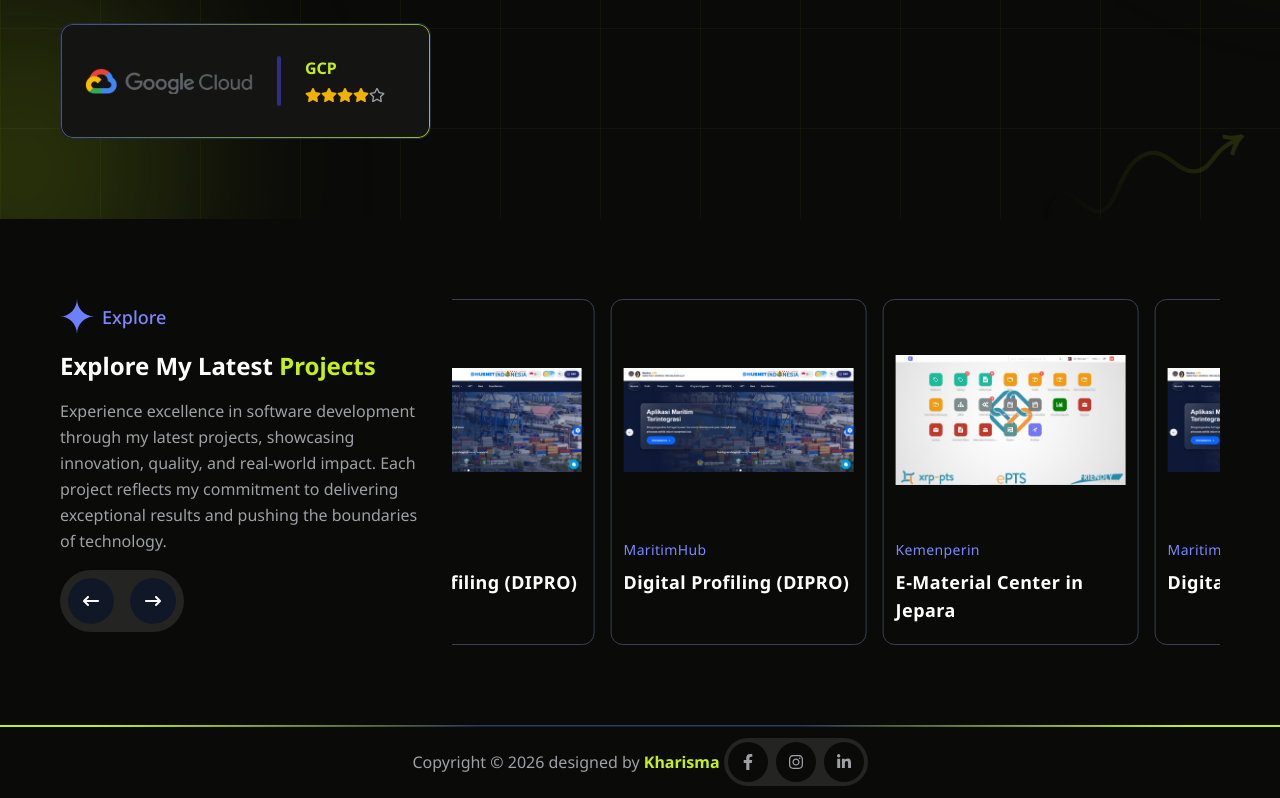
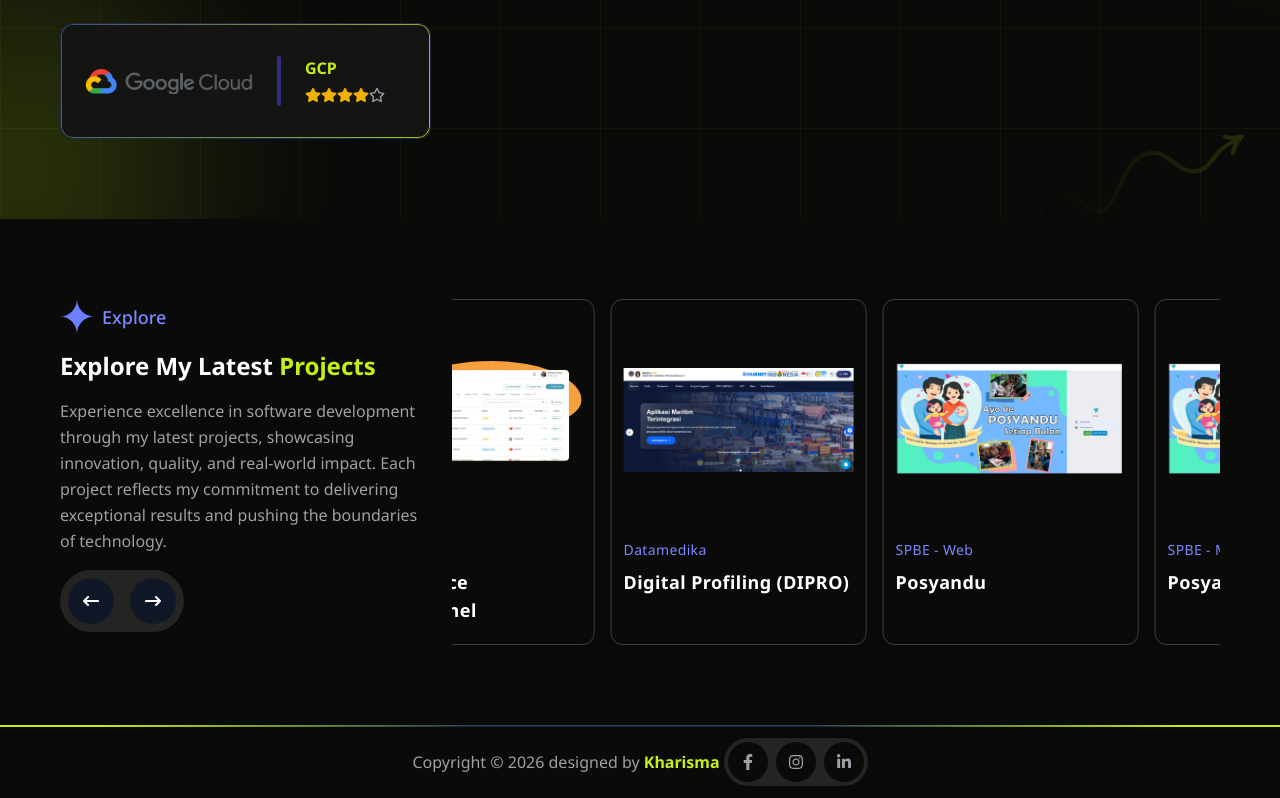
Before and after one commit to kharismaprasetya/cv_profile, a Next.js app: page / in a window 1280 px wide. Shown: the part 3877-4675 px from the top of the page. Built offline with nearby package versions, Linux system fonts and the light colour scheme.

Commit message:
[WIP] Fill projects data

```diff
--- a/components/project/Project.tsx
+++ b/components/project/Project.tsx
@@ -16,9 +16,24 @@ const projects = [
     image: "/images/jepara/erpnext-dashboard.jpg",
   },
   {
-    title: "MaritimHub",
+    title: "Praktis",
+    description: "E-Commerce Omnichannel",
+    image: "/images/praktis/praktis-omnichannel.svg",
+  },
+  {
+    title: "Datamedika",
     description: "Digital Profiling (DIPRO)",
     image: "/images/maritimhub/maritimhub.png",
+  },
+  {
+    title: "SPBE - Web",
+    description: "Posyandu",
+    image: "/images/spbe/posyandu.png",
+  },
+  {
+    title: "SPBE - Mobile",
+    description: "Posyandu",
+    image: "/images/spbe/posyandu.png",
   },
   {
     title: "MaritimHub",
```
Also changed, not shown: public/images/praktis/praktis-omnichannel.svg (added), public/images/spbe/posyandu.png (added).
